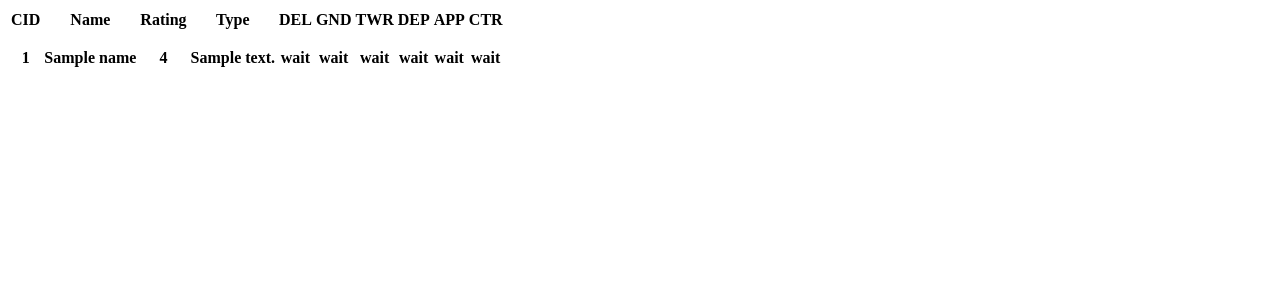
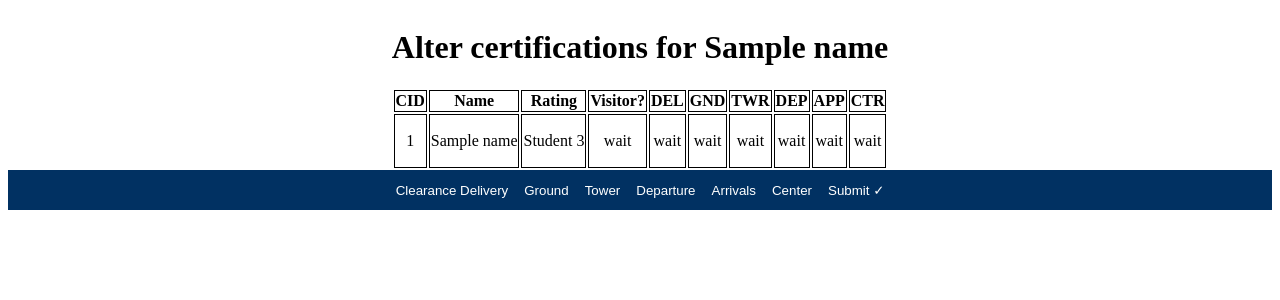
Before and after one commit to DaRealCodeWritten/Vancouver-WebsiteNG, a Flask app: template templates/roaster/manage_roaster_student.html in a window 1280 px wide. Shown: the top 300 px of the page. Run offline with Flask 2, Linux system fonts and the light colour scheme; the template is opened without the code that fills it: most values are stand-ins (such as "Sample title", 1, 10 or a date in 2020); lists and menus that the app fills with data are empty; parts of the project's set-up code (start-up, migrations or seed data) failed here and were passed over.

Commit message:
add more stuff before kolby sees my lack of progress

```diff
--- a/main.py
+++ b/main.py
@@ -201,6 +201,37 @@ async def roster():
 @app.route("/roster/manage", methods=["GET", "POST"])
 async def manage():
     if to_user_object(current_user).is_authenticated:
+        if request.method == "POST":
+            form = request.form
+            newcert = [
+                form.get("DEL"),
+                form.get("GND"),
+                form.get("TWR"),
+                form.get("DEP"),
+                form.get("APP"),
+                form.get("CTR")
+            ]
+            cid = request.args.get("cid")
+            cursor = database.cursor(buffered=True)
+            cursor.execute(f"SELECT certs FROM {app_config['DATABASE_CERT_TABLE']} WHERE cid = %s", (cid,))
+            result = list(str(list(cursor)[0][0]))
+            cursor.close()
+            if len(result) == 1:
+                result = ["0", "0", "0", "0", "0", "0"]
+            const = []
+            for i in range(6):
+                cert = newcert[i]
+                old = result[i]
+                if cert is None:
+                    const.append(old)
+                else:
+                    const.append(cert)
+            certstring = "".join(const)
+            ncurs = database.cursor()
+            ncurs.execute(f"UPDATE {app_config['DATABASE_CERT_TABLE']} SET certs = %s WHERE cid = %s", (certstring, cid))
+            ncurs.close()
+            database.commit()
+            return redirect("/")
         cid = request.args.get("cid")
         if cid is None:
             return render_template("roaster/manage_roster.html")
@@ -300,10 +331,11 @@ async def login():
         cursor.close()
         ncursor = database.cursor()
         ncursor.execute(
-            f"INSERT INTO {app_config['DATABASE_TABLE']} VALUES (%s, NULL, NULL) ON DUPLICATE KEY UPDATE cid = %s",
+            f"INSERT INTO {app_config['DATABASE_TABLE']} VALUES (%s, NULL, %s, NULL) ON DUPLICATE KEY UPDATE rating = %s",
             (
                 cid,
-                cid
+                rating,
+                rating
             )
         )
         ncursor.close()
--- a/templates/roaster/manage_roaster_student.html
+++ b/templates/roaster/manage_roaster_student.html
@@ -2,17 +2,24 @@
 <html lang="en">
 <head>
     <meta charset="UTF-8">
-    <title>Manage {{ cid }}</title>
+    <title>Manage {{ name }}</title>
     <script src="{{ url_for('static', filename='manage_roster.js') }}"></script>
+    <link rel="stylesheet" href="{{ url_for('static', filename='manage_roaster_student.css') }}">
 </head>
-<body onload="certs2HTML()">
+<body onload="certs2HTML(); rawToPretty()">
     <data value='{{certs}}' id="certs-data-raw"></data>
-    <table>
+    <data value="{{rating}}" id="rating-data-raw"></data>
+    <data value="{{visitor}}" id="visitor-data-raw"></data>
+    <div class="title-div">
+        <h1>Alter certifications for {{name}}</h1>
+    </div>
+    <div class="table-div">
+    <table class="cert-table">
         <tr>
             <th>CID</th>
             <th>Name</th>
             <th>Rating</th>
-            <th>Type</th>
+            <th>Visitor?</th>
             <th>DEL</th>
             <th>GND</th>
             <th>TWR</th>
@@ -21,17 +28,89 @@
             <th>CTR</th>
         </tr>
         <tr>
-            <th>{{cid}}</th>
-            <th>{{name}}</th>
-            <th>{{rating}}</th>
-            <th>{{visitor}}</th>
-            <th><p id="del-cert">wait</p></th>
-            <th><p id="gnd-cert">wait</p></th>
-            <th><p id="twr-cert">wait</p></th>
-            <th><p id="dep-cert">wait</p></th>
-            <th><p id="app-cert">wait</p></th>
-            <th><p id="ctr-cert">wait</p></th>
+            <td>{{cid}}</td>
+            <td>{{name}}</td>
+            <td class="cell"><p id="rating">wait</p></td>
+            <td class="cell"><p id="visitor">wait</p></td>
+            <td class="cell"><p id="del-cert">wait</p></td>
+            <td class="cell"><p id="gnd-cert">wait</p></td>
+            <td class="cell"><p id="twr-cert">wait</p></td>
+            <td class="cell"><p id="dep-cert">wait</p></td>
+            <td class="cell"><p id="app-cert">wait</p></td>
+            <td class="cell"><p id="ctr-cert">wait</p></td>
         </tr>
     </table>
+    </div>
+    <nav class="cert-nav">
+        <form id="mod-student" class="mod-stu">
+            <button type="button" onclick="switchThis('DEL')" id="DEL-BTN">Clearance Delivery</button>
+            <button type="button" onclick="switchThis('GND')" id="GND-BTN">Ground</button>
+            <button type="button" onclick="switchThis('TWR')" id="TWR-BTN">Tower</button>
+            <button type="button" onclick="switchThis('DEP')" id="DEP-BTN">Departure</button>
+            <button type="button" onclick="switchThis('APP')" id="APP-BTN">Arrivals</button>
+            <button type="button" onclick="switchThis('CTR')" id="CTR-BTN">Center</button>
+            <div class="DEL" id="DEL-DIV">
+                <input type="radio" id="no-cert-del" value="0" name="DEL">
+                <label for="no-cert-del">Not Certified</label>
+                <input type="radio" id="train-cert-del" value="1" name="DEL">
+                <label for="train-cert-del">In Training</label>
+                <input type="radio" id="solo-cert-del" value="2" name="DEL">
+                <label for="solo-cert-del">Solo Certified</label>
+                <input type="radio" id="cert-del" value="3" name="DEL">
+                <label for="cert-del">Certified</label>
+            </div>
+            <div class="GND" id="GND-DIV">
+                <input type="radio" id="no-cert-gnd" value="0" name="GND">
+                <label for="no-cert-gnd">Not Certified</label>
+                <input type="radio" id="train-cert-gnd" value="1" name="GND">
+                <label for="train-cert-gnd">In Training</label>
+                <input type="radio" id="solo-cert-gnd" value="2" name="GND">
+                <label for="solo-cert-gnd">Solo Certified</label>
+                <input type="radio" id="cert-gnd" value="3" name="GND">
+                <label for="cert-gnd">Certified</label>
+            </div>
+            <div class="TWR" id="TWR-DIV">
+                <input type="radio" id="no-cert-twr" value="0" name="TWR">
+                <label for="no-cert-twr">Not Certified</label>
+                <input type="radio" id="train-cert-twr" value="1" name="TWR">
+                <label for="train-cert-twr">In Training</label>
+                <input type="radio" id="solo-cert-twr" value="2" name="TWR">
+                <label for="solo-cert-twr">Solo Certified</label>
+                <input type="radio" id="cert-twr" value="3" name="TWR">
+                <label for="cert-twr">Certified</label>
+            </div>
+            <div class="DEP" id="DEP-DIV">
+                <input type="radio" id="no-cert-dep" value="0" name="DEP">
+                <label for="no-cert-dep">Not Certified</label>
+                <input type="radio" id="train-cert-dep" value="1" name="DEP">
+                <label for="train-cert-dep">In Training</label>
+                <input type="radio" id="solo-cert-dep" value="2" name="DEP">
+                <label for="solo-cert-dep">Solo Certified</label>
+                <input type="radio" id="cert-dep" value="3" name="DEP">
+                <label for="cert-dep">Certified</label>
+            </div>
+            <div class="APP" id="APP-DIV">
+                <input type="radio" id="no-cert-app" value="0" name="APP">
+                <label for="no-cert-app">Not Certified</label>
+                <input type="radio" id="train-cert-app" value="1" name="APP">
+                <label for="train-cert-app">In Training</label>
+                <input type="radio" id="solo-cert-app" value="2" name="APP">
+                <label for="solo-cert-app">Solo Certified</label>
+                <input type="radio" id="cert-app" value="3" name="APP">
+                <label for="cert-app">Certified</label>
+            </div>
+            <div class="CTR" id="CTR-DIV">
+                <input type="radio" id="no-cert-ctr" value="0" name="CTR">
+                <label for="no-cert-ctr">Not Certified</label>
+                <input type="radio" id="train-cert-ctr" value="1" name="CTR">
+                <label for="train-cert-ctr">In Training</label>
+                <input type="radio" id="solo-cert-ctr" value="2" name="CTR">
+                <label for="solo-cert-ctr">Solo Certified</label>
+                <input type="radio" id="cert-ctr" value="3" name="CTR">
+                <label for="cert-ctr">Certified</label>
+            </div>
+            <button type="submit" class="submit-changes" id="submit-cert" formmethod="post">Submit &#10003;</button>
+        </form>
+    </nav>
 </body>
 </html>
```
